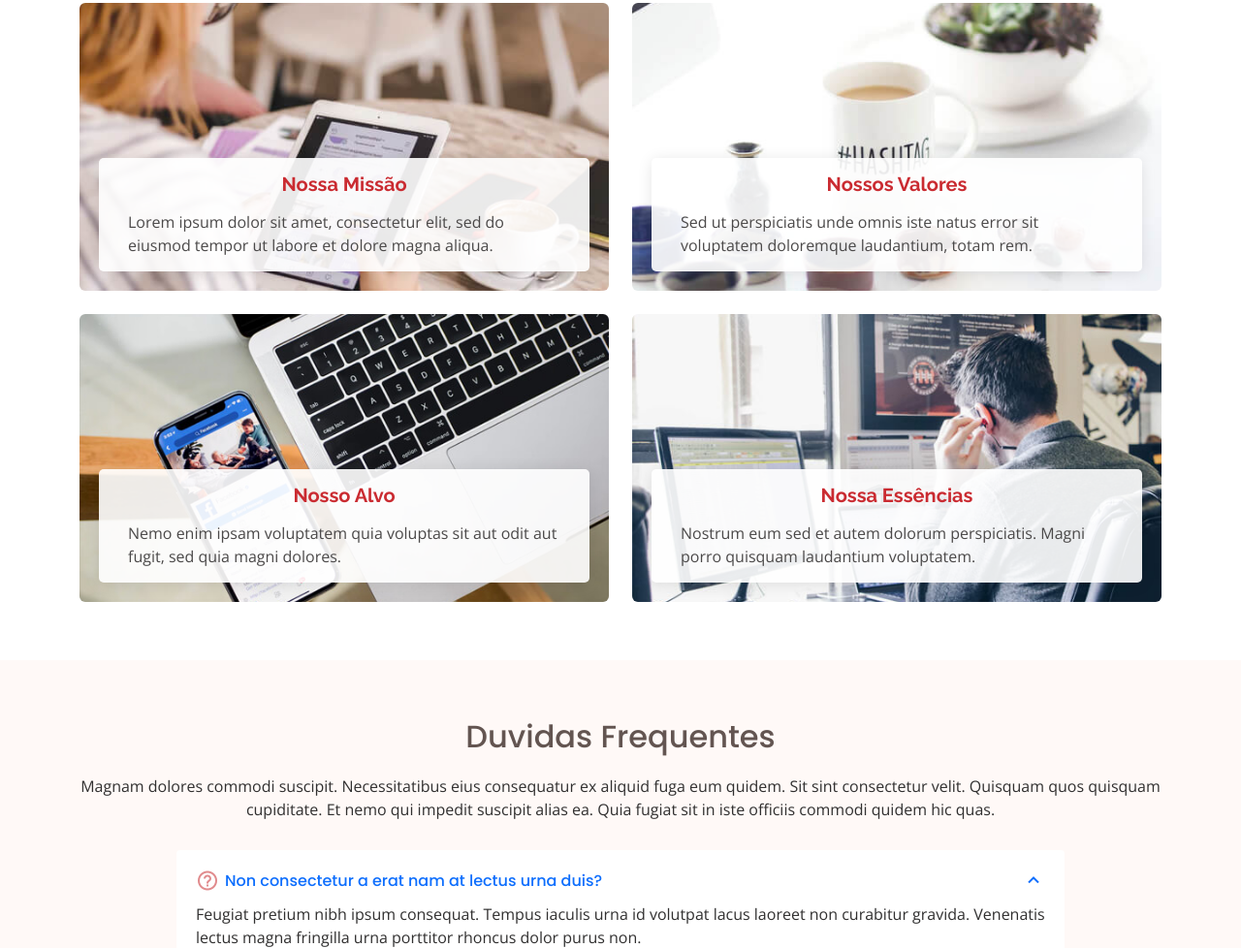
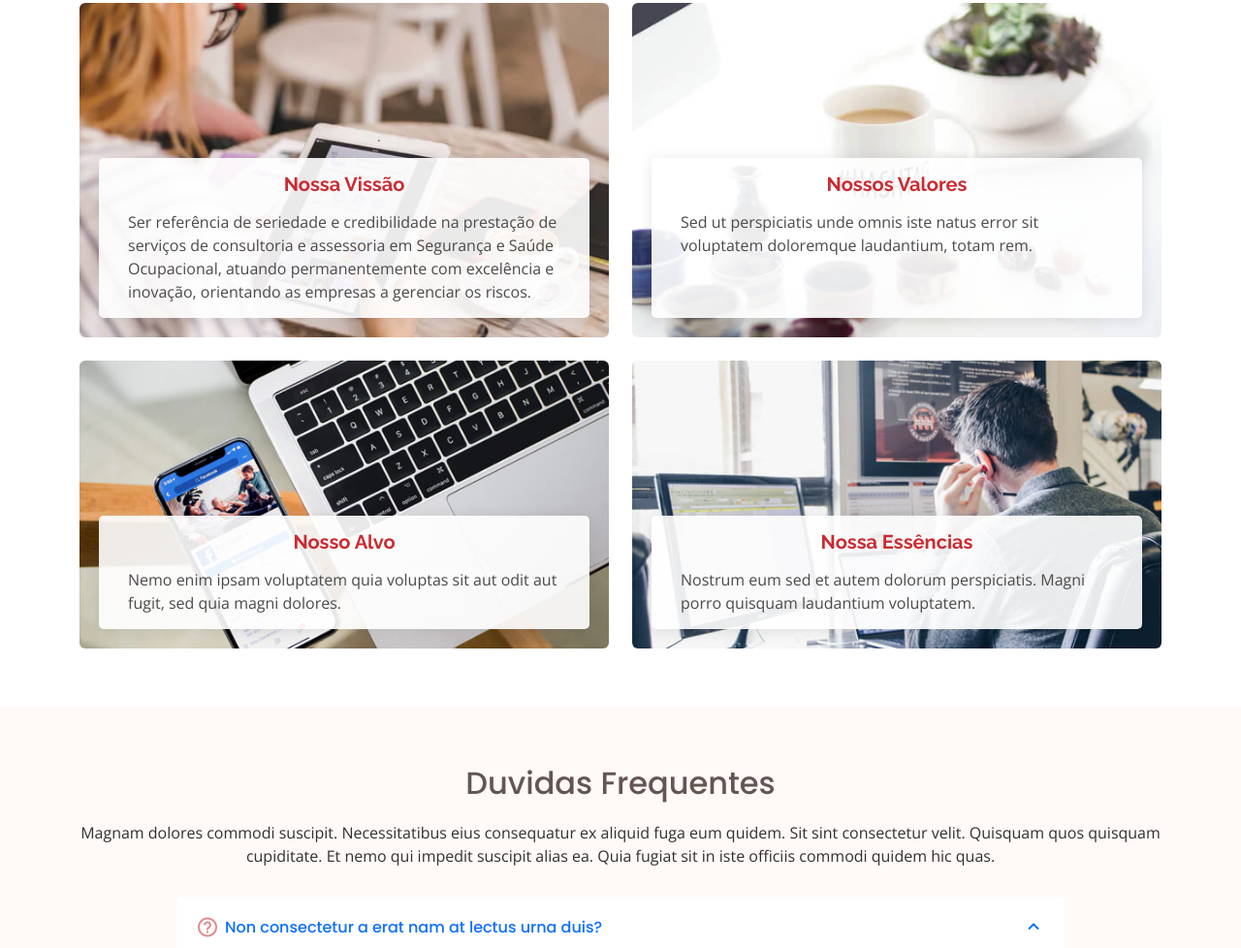
Before and after one commit to vitorvono/Flexor, a plain HTML site: page index.html in a window 1280 px wide. Shown: the part 2403-3381 px from the top of the page at 97% size. Drawn offline with nearby package versions, Linux system fonts and the light colour scheme.

Commit message:
editing text

```diff
--- a/index.html
+++ b/index.html
@@ -292,9 +292,10 @@
           <div class="col-md-6 d-flex align-items-stretch" data-aos="fade-up">
             <div class="card" style="background-image: url(assets/img/values-1.jpg);">
               <div class="card-body">
-                <h5 class="card-title"><a href="">Nossa Missão</a></h5>
-                <p class="card-text">Lorem ipsum dolor sit amet, consectetur elit, sed do eiusmod tempor ut labore et
-                  dolore magna aliqua.</p>
+                <h5 class="card-title"><a href="">Nossa Vissão</a></h5>
+                <p class="card-text">Ser referência de seriedade e credibilidade na prestação de serviços de consultoria
+                  e assessoria em Segurança e Saúde Ocupacional, atuando permanentemente com excelência e inovação,
+                  orientando as empresas a gerenciar os riscos.</p>
                 <!-- <div class="read-more"><a href="#"><i class="bi bi-arrow-right"></i> Read More</a></div> -->
               </div>
             </div>
```
